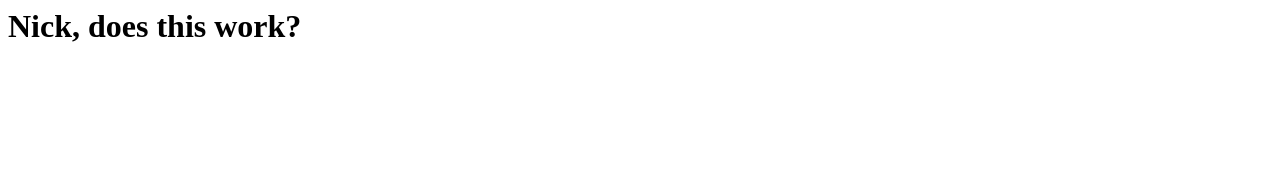
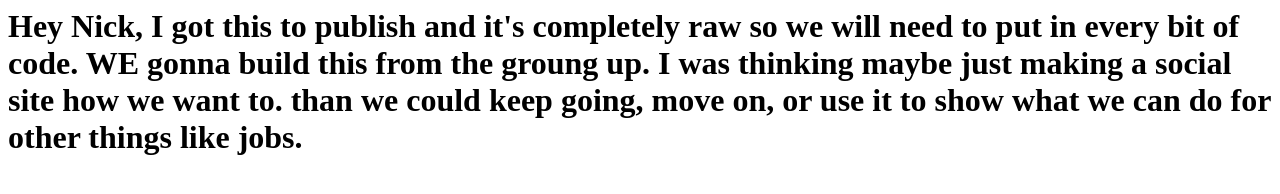
Before and after one commit to NickKanitz/try, a plain HTML site: page index.html in a window 1280 px wide. Drawn offline with Linux system fonts and the light colour scheme.

Commit message:
Update index.html

```diff
--- a/index.html
+++ b/index.html
@@ -3,7 +3,9 @@
 
 </head>
 <body>
-  <h1>Nick, does this work?</h1>
+  <h1>Hey Nick, I got this to publish and it's completely raw so we will need to put in every bit of code.
+    WE gonna build this from the groung up. I was thinking maybe just making a social site how we want to.
+    than we could keep going, move on, or use it to show what we can do for other things like jobs.</h1>
 
 
 
```
